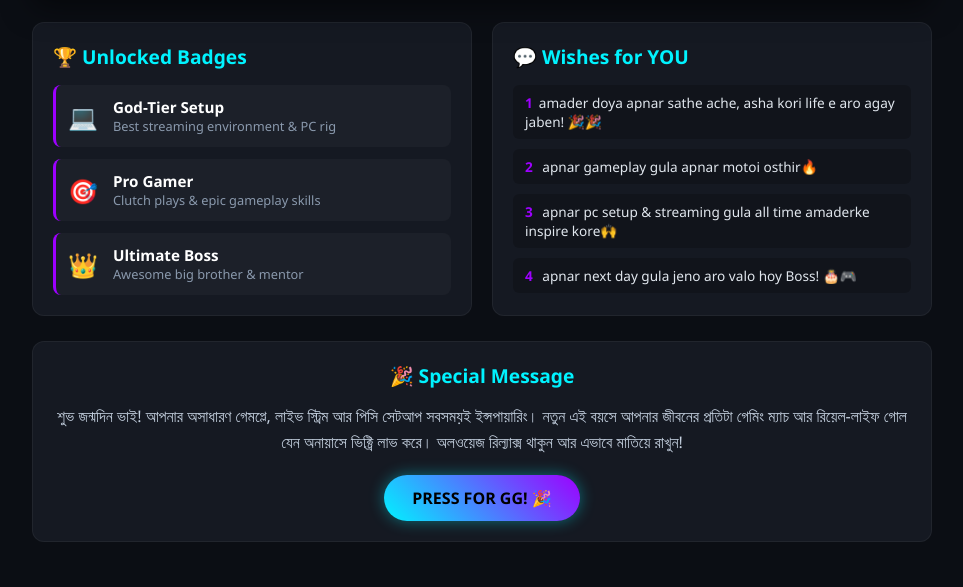
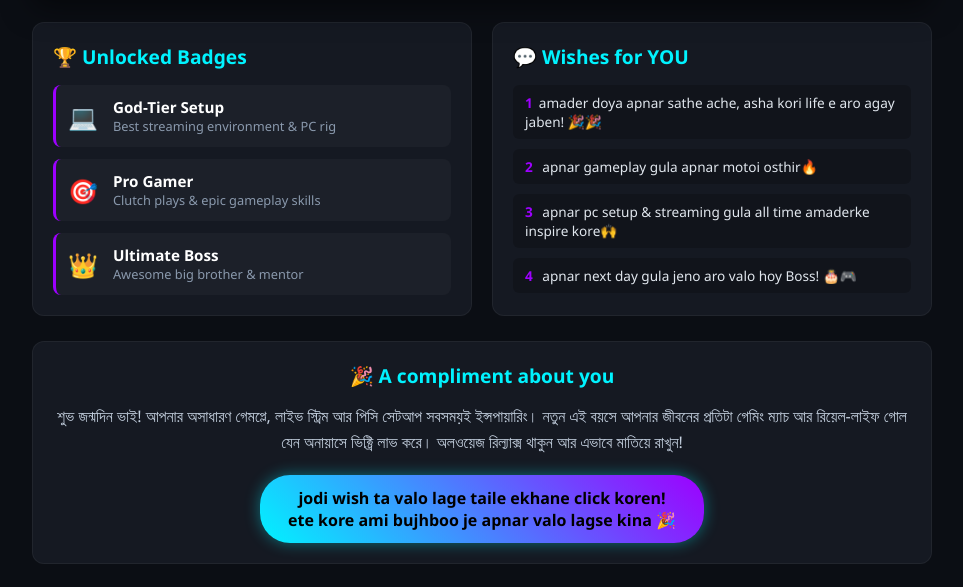
Before and after one commit to gamer-ahnaf/Ross-Mahbub, a plain HTML site: page index.html in a window 1280 px wide. Shown: the part 213-800 px from the top of the page, without its empty margins (158-1121 px from the left). Drawn offline with Linux system fonts and the light colour scheme.

Commit message:
Update footer message and button text in index.html

```diff
--- a/index.html
+++ b/index.html
@@ -71,11 +71,12 @@
 
     <!-- Main Birthday Wish Card -->
     <footer class="card special-wish">
-      <h2 class="card-title" style="justify-content: center;">🎉 Special Message</h2>
+      <h2 class="card-title" style="justify-content: center;">🎉 A compliment about you</h2>
       <p class="wish-text">
         শুভ জন্মদিন ভাই! আপনার অসাধারণ গেমপ্লে, লাইভ স্ট্রিম আর পিসি সেটআপ সবসময়ই ইন্সপায়ারিং। নতুন এই বয়সে আপনার জীবনের প্রতিটা গেমিং ম্যাচ আর রিয়েল-লাইফ গোল যেন অনায়াসে ভিক্ট্রি লাভ করে। অলওয়েজ রিল্যাক্স থাকুন আর এভাবে মাতিয়ে রাখুন!
       </p>
-      <a href="#" class="btn-gg">PRESS FOR GG! 🎉</a>
+      <a href="#" class="btn-gg">jodi wish ta valo lage taile ekhane click koren!<br>
+                                 ete kore ami bujhboo je apnar valo lagse kina 🎉</a>
     </footer>
 
   </div>
```
